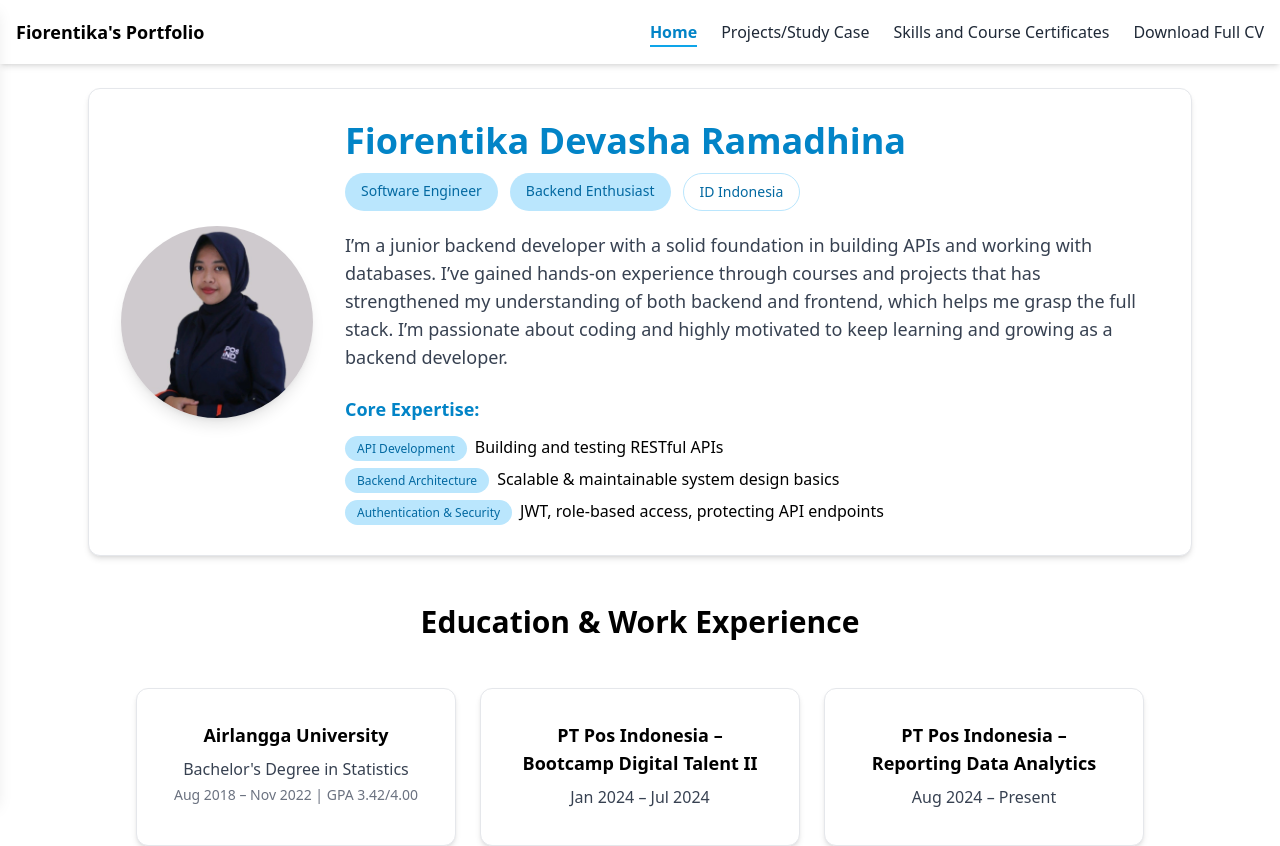
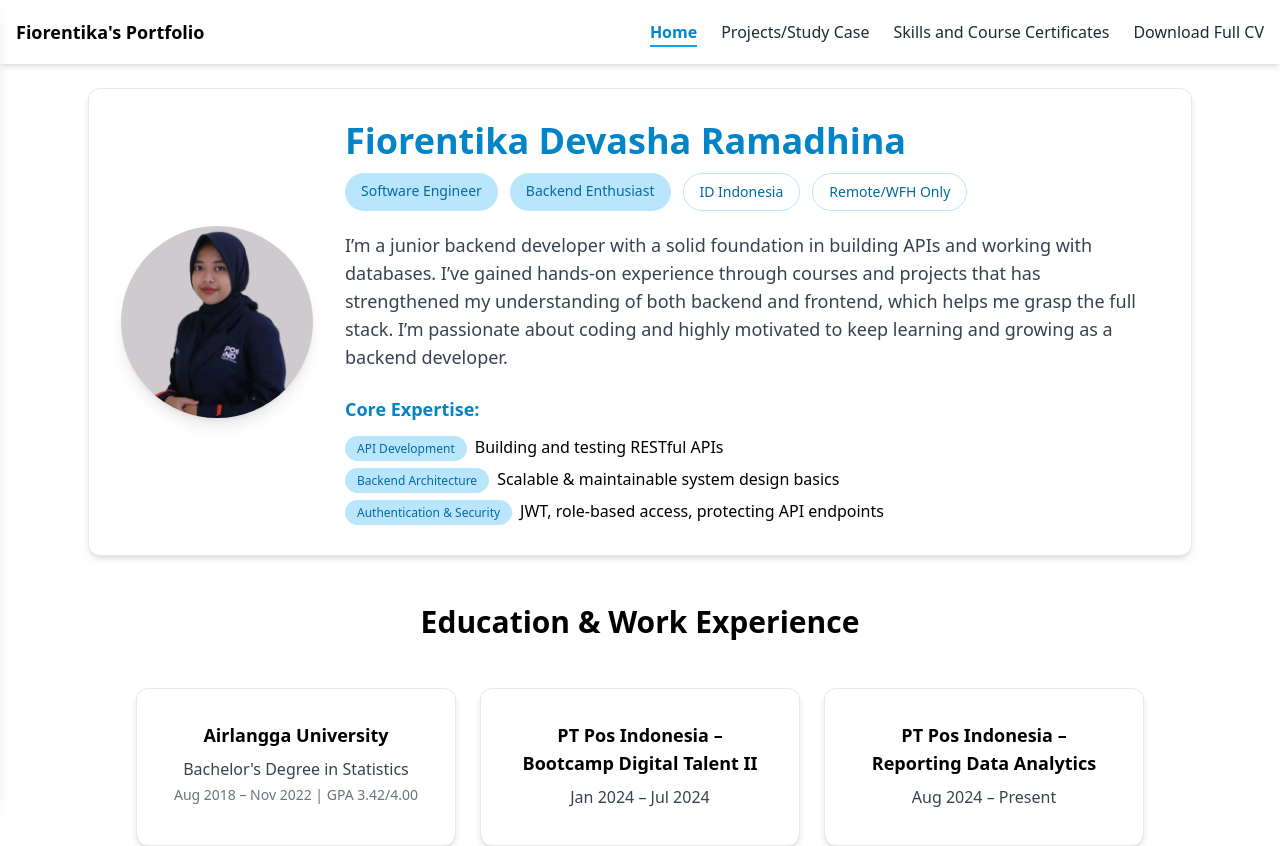
Before and after one commit to fiorentk/portofolio, a React (Vite) app: page / in a window 1280 px wide. Shown: the top 846 px of the page. Built offline with nearby package versions, Linux system fonts and the light colour scheme.

Commit message:
fix about me page

```diff
--- a/src/components/Home.tsx
+++ b/src/components/Home.tsx
@@ -69,6 +69,9 @@ function Home() {
             </span>
             <span className="border border-sky-200 text-sky-700 px-4 py-2 rounded-full text-sm">
               ID Indonesia
+            </span>
+            <span className="border border-sky-200 text-sky-700 px-4 py-2 rounded-full text-sm">
+              Remote/WFH Only
             </span>
           </div>
           <p className="text-gray-700 mb-6 text-base md:text-lg">
```
Also changed, not shown: 1 other file (tests, documents, lock files or other folders).
